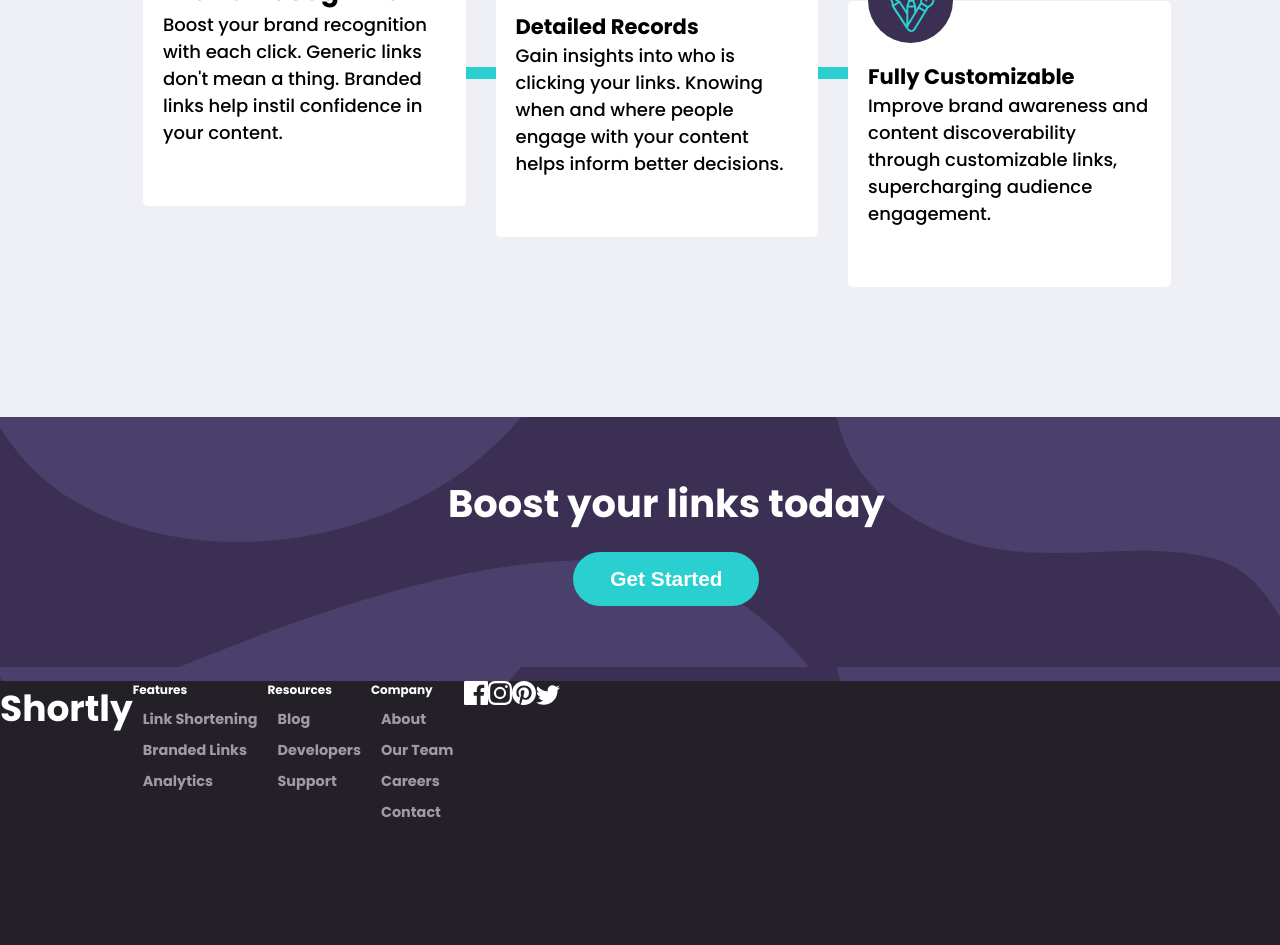
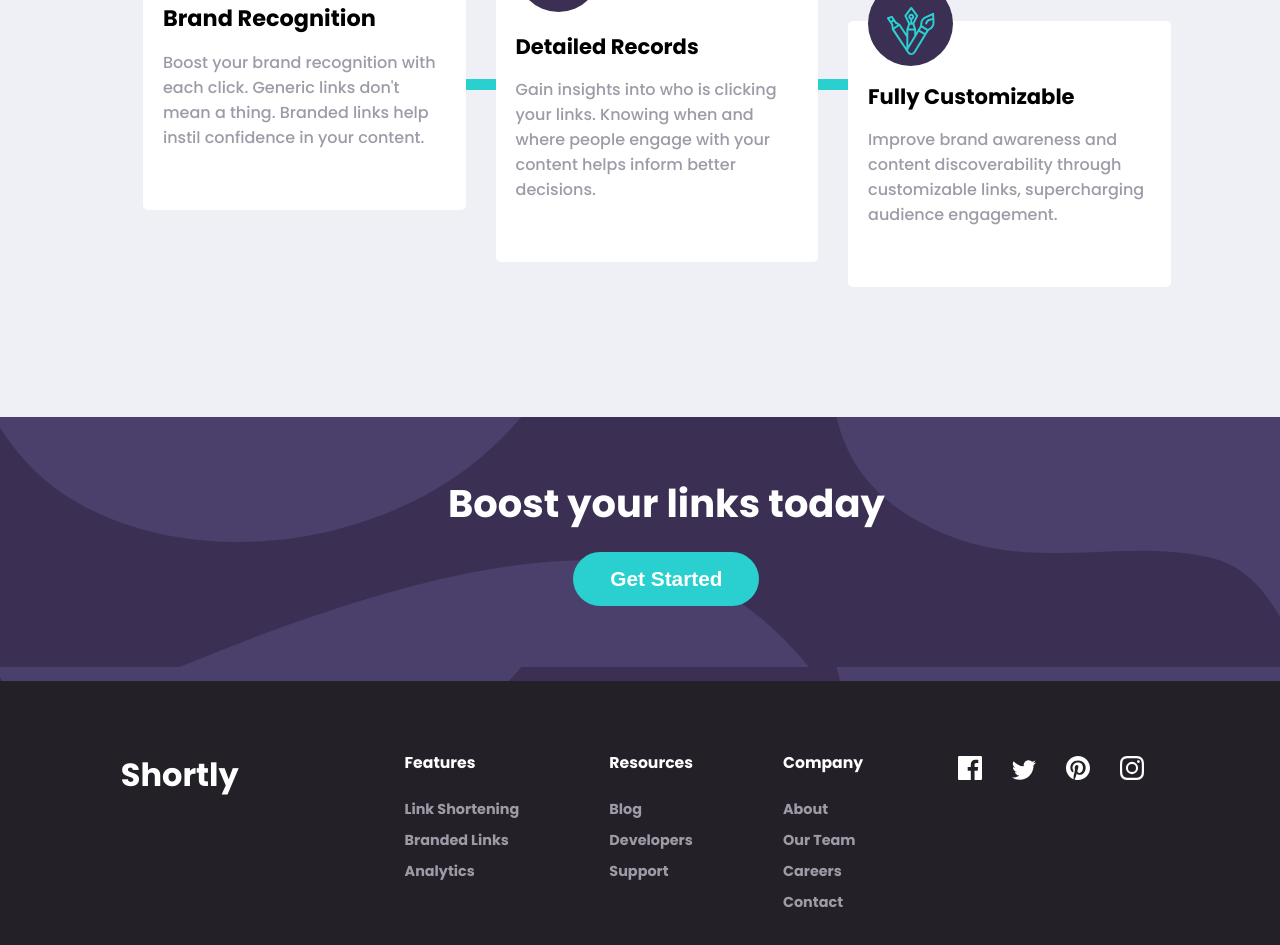
Before and after one commit to IanMFraser/frontend-mentor-url-shortening-api-landing-page, a React (Create React App) app: page / in a window 1280 px wide. Shown: the part 1480-2425 px from the top of the page. Built offline with nearby package versions, Linux system fonts and the light colour scheme.

Commit message:
styled all components

```diff
--- a/src/App.css
+++ b/src/App.css
@@ -1,5 +1,9 @@
 
 @import url('https://fonts.googleapis.com/css2?family=Poppins:wght@500;700&display=swap');
+
+::placeholder {
+  color: var(--c, hsl(257, 7%, 63%););
+}
 
 * {
   margin: 0;
@@ -221,8 +225,12 @@ a:hover {
   width: 35%;
 }
 
+.info-title h1 {
+  font-size: 2.5rem;
+}
+
 .info-title p {
-  padding: 10px;
+  padding: 15px;
   color:hsl(257, 7%, 63%);
 }
 
@@ -243,6 +251,16 @@ a:hover {
 
 .info-card:nth-child(3){
   margin-top: 100px;
+}
+
+.info-card h2 {
+  font-size: 1.4rem;
+  margin: 10px 0;
+}
+.info-card p {
+  margin-top: 15px;
+  color: hsl(257, 7%, 63%);
+  font-size: 1rem;
 }
 
 .card-icon {
@@ -301,4 +319,37 @@ a:hover {
   color:white;
   height: 40vh;
   display: flex;
+  justify-content: space-evenly;
+  align-items: flex-start;
+  padding: 70px 0px;
 }
+
+.footer h1 {
+  font-size: 2rem;
+}
+
+.footer-links {
+  display: flex;
+  justify-content: space-around;
+  font-size: 1.3em;
+}
+
+.footer-links-col {
+  margin: 0  45px;
+}
+
+.footer-links-col ul {
+  margin-top: 20px;
+}
+.footer-links-col li {
+  margin: 0;
+  padding: 5px 0;
+}
+
+.footer-icons {
+  margin-left: 35px;
+}
+
+.footer-icons img {
+  margin: 5px 15px;
+}
--- a/src/components/Footer.js
+++ b/src/components/Footer.js
@@ -8,7 +8,8 @@ const Footer = () => {
     return(
         <footer className="footer">
             <h1>Shortly</h1>
-            <div>
+            <div className="footer-links">
+                <div className="footer-links-col">
                     <h6>Features</h6>
                     <ul>
                         <li><a href="http://localhost:3000/">Link Shortening</a></li>
@@ -16,7 +17,7 @@ const Footer = () => {
                         <li><a href="http://localhost:3000/">Analytics</a></li>
                     </ul>
                 </div>
-            <div>
+                    <div className="footer-links-col">
                         <h6>Resources</h6>
                         <ul>
                             <li><a href="http://localhost:3000/">Blog</a></li>
@@ -24,7 +25,7 @@ const Footer = () => {
                             <li><a href="http://localhost:3000/">Support</a></li>
                         </ul>
                     </div>
-            <div>
+                    <div className="footer-links-col">
                         <h6>Company</h6>
                         <ul>
                             <li><a href="http://localhost:3000/">About</a></li>
@@ -35,9 +36,10 @@ const Footer = () => {
                     </div>
                 <div className="footer-icons">
                     <img src={fb} alt="facebook-icon"/>
+                    <img src={twitter} alt="twitter-icon" />
+                    <img src={pinterest} alt="pinterest-icon"/>
                     <img src={instagram} alt="instagram-icon"/>
-                <img src={pinterest} alt="pinterest-icon"/>
-                <img src={twitter} alt="twitter-icon" />
+                </div>
             </div>
         </footer>
     )
--- a/src/components/LinkForm.js
+++ b/src/components/LinkForm.js
@@ -28,12 +28,14 @@ const LinkForm = () => {
             input.style.border = '2px solid red'
             node.appendChild(message)
             node.style.color = 'hsl(0, 87%, 67%)'
+            input.style.setProperty('--c', 'hsl(0, 87%, 67%)')
             node.style.fontSize = '0.9rem';
             form.appendChild(node)
             //after a second, revert back to normal
             setTimeout(
                 function(){
                     input.style.border = 'none'
+                    input.style.setProperty('--c', 'black')
                     form.removeChild(form.childNodes[1])
                 }, 3000
             )
```
Also changed, not shown: 1 other file (tests, documents, lock files or other folders). Lines whose indentation alone changed are shown as unchanged.
